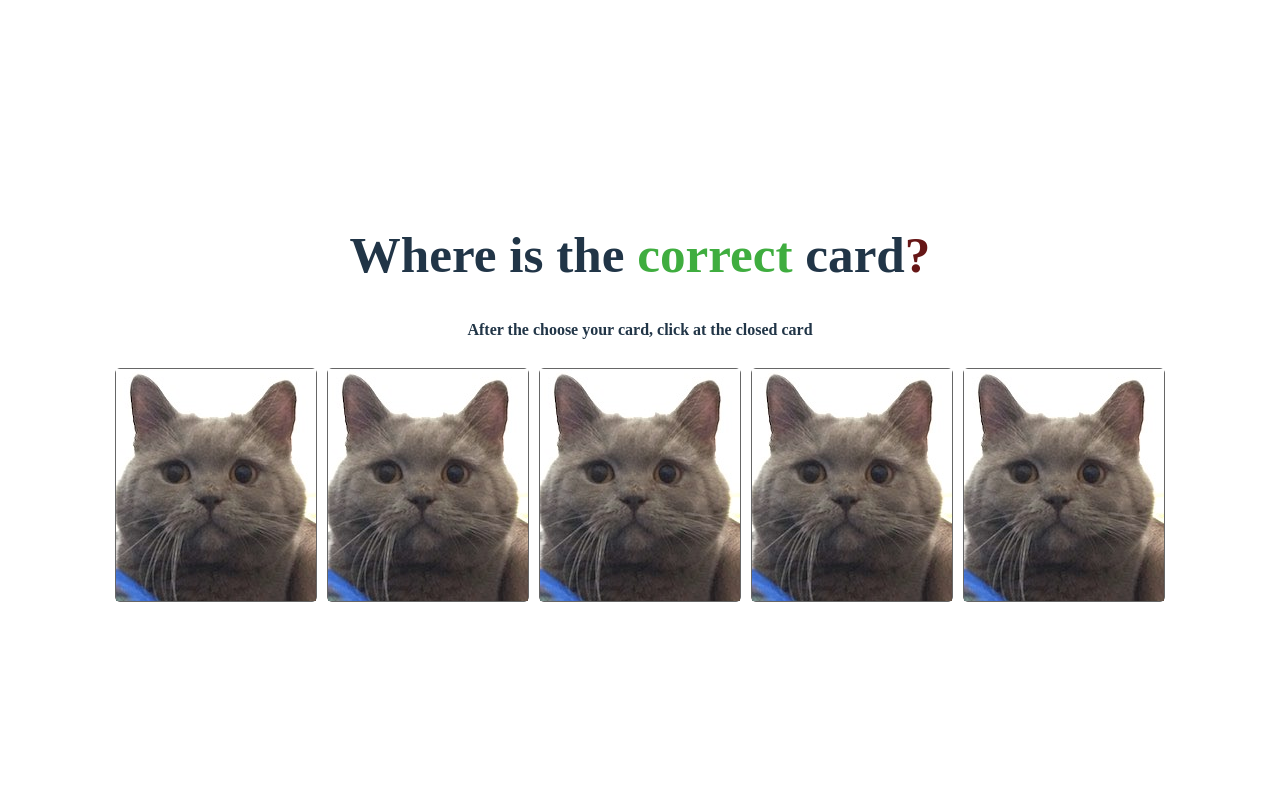
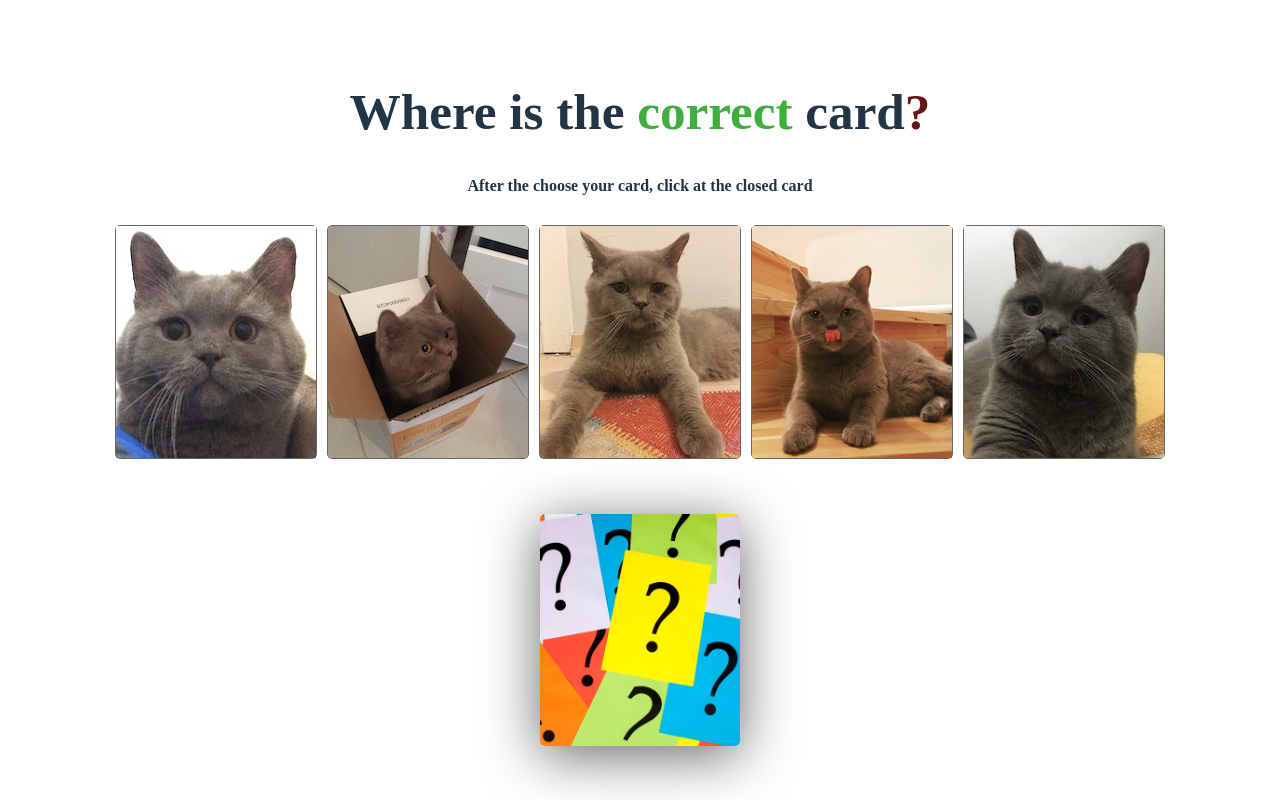
Before and after one commit to tugrankenger/card-finding-game, a Vue app: page / in a window 1280 px wide. Built offline with nearby package versions, Linux system fonts and the light colour scheme.

Commit message:
created dynamic cards

```diff
--- a/src/components/Card.vue
+++ b/src/components/Card.vue
@@ -1,11 +1,13 @@
 <template>
   <div class="card">
-        <img src="../assets/card-1.jpg" alt="">
+        <img :src="card.image" alt="">
       </div>
 </template>
 
 <script>
-
+  export default{
+    props:["card"]
+  }
 </script>
 
 <style scoped>
@@ -19,7 +21,6 @@
     transition: box-shadow .5s;
     cursor: pointer;
   }
-
   .card:hover{
     box-shadow: 0px 5px 48px #666;
     transition: box-shadow .5s;
--- a/src/components/DefaultCard.vue
+++ b/src/components/DefaultCard.vue
@@ -0,0 +1,29 @@
+<template>
+  <div class="card"></div>
+</template>
+
+<script>
+
+</script>
+
+<style scoped>
+.card{
+    width: 200px;
+    height: 232px;
+    margin: 5px;
+    margin-top: 50px;
+    padding: 0px;
+    border-radius: 5px;
+    transition: box-shadow .5s;
+    cursor: pointer;
+    background-image: url('../assets/question.jpg');
+    background-repeat: no-repeat;
+    background-size: cover;
+    background-position: center;
+    box-shadow: 0px 9px 55px #666;
+  }
+  .card img{
+    width: 100%;
+    height: 100%;
+  }
+</style>
--- a/src/components/GameCards.vue
+++ b/src/components/GameCards.vue
@@ -4,19 +4,32 @@
     <h4 class="description">After the choose your card, click at the closed card</h4>
 
     <div class="container">
-      <app-card v-for="i in 5"></app-card>
+      <app-card v-for="card in cards" :card="card"></app-card>
     </div>
     <div class="container">
-
+      <app-default-card></app-default-card>
     </div>
   </div>
 </template>
 
 <script>
   import Card from "./Card.vue"
+  import DefaultCard from "../components/DefaultCard.vue"
   export default{
     components:{
-      appCard: Card
+      appCard: Card,
+      appDefaultCard: DefaultCard
+    },
+    data(){
+      return{
+        cards:[
+          {id:1, component:"app-cards", image:"/src/assets/card-1.jpg"},
+          {id:2, component:"app-cards", image:"/src/assets/card-2.jpg"},
+          {id:3, component:"app-cards", image:"/src/assets/card-3.jpg"},
+          {id:4, component:"app-cards", image:"/src/assets/card-4.jpg"},
+          {id:5, component:"app-cards", image:"/src/assets/card-5.jpg"},
+        ]
+      }
     }
   }
 </script>
```
Also changed, not shown: src/assets/question.jpg (added).
